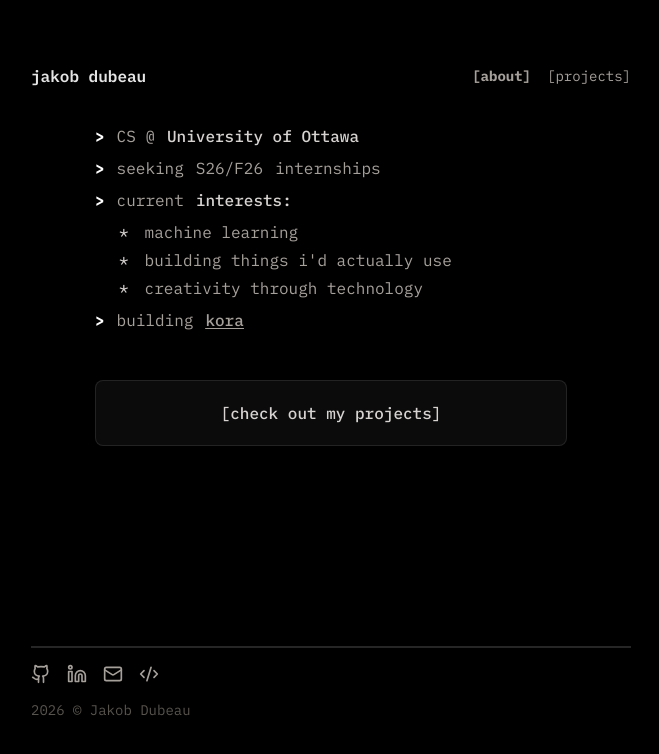
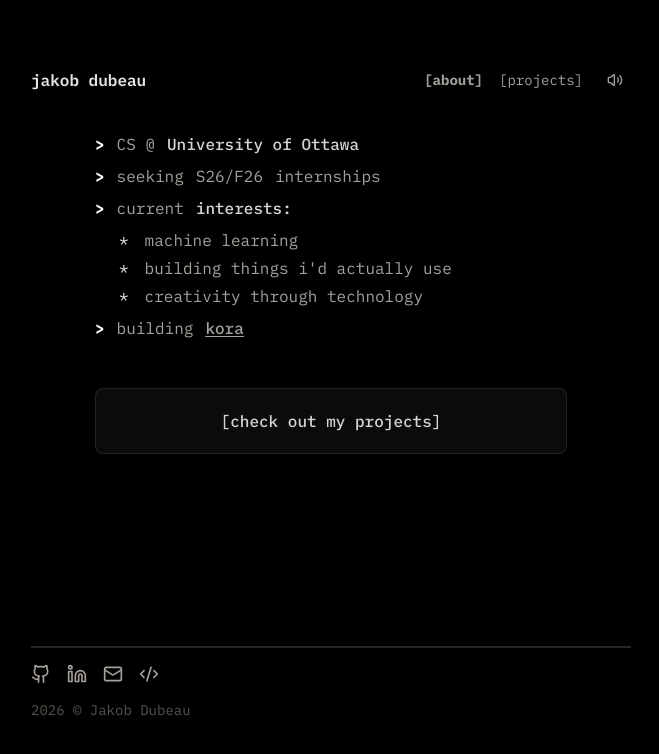
Before and after one commit to jakobdubeau/portfolio-v2, a Next.js app: page / in a window 1280 px wide. Shown: the top 754 px of the page, without its empty margins (309-968 px from the left). Built offline with nearby package versions, Linux system fonts and the light colour scheme; no server answers.

Commit message:
implement mute button

```diff
--- a/src/app/layout.js
+++ b/src/app/layout.js
@@ -3,6 +3,7 @@ import { IBM_Plex_Mono } from "next/font/google";
 import "./globals.css";
 import Header from "../components/Header";
 import Footer from "../components/Footer";
+import { SoundProvider } from "@/context/SoundContext";
 
 const geistSans = Geist({
   variable: "--font-geist-sans",
@@ -29,6 +30,7 @@ export default function RootLayout({ children }) {
   return (
     <html lang="en">
       <body className={`${geistSans.variable} ${geistMono.variable} ${ibmPlexMono.variable} antialiased`}>
+        <SoundProvider>
           <main className="flex justify-center h-screen selection:bg-indigo-300 bg-black font-mono">
             <div className="flex flex-col gap-4 w-full md:max-w-150 m-6 md:m-20 md:mt-16">
               <Header />
@@ -36,6 +38,7 @@ export default function RootLayout({ children }) {
               <Footer />
             </div>
           </main>
+        </SoundProvider>
       </body>
     </html>
   );
--- a/src/app/page.js
+++ b/src/app/page.js
@@ -1,6 +1,7 @@
 "use client"
 import Link from "next/link"
 import useSound from "use-sound"
+import { useState } from "react"
 
 export default function Home() {
 
--- a/src/components/Header.jsx
+++ b/src/components/Header.jsx
@@ -3,9 +3,11 @@ import Link from "next/link"
 import { usePathname } from "next/navigation"
 import useSound from "use-sound"
 import { Volume2, VolumeX } from "lucide-react"
+import { useAudio } from "@/context/SoundContext"
 
 export default function Header() {
   const pathname = usePathname()
+  const { muted, toggleMuted } = useAudio()
 
   const links = [
     {
@@ -32,12 +34,20 @@ export default function Header() {
           <Link
             key={link.name}
             href={link.href}
-            onClick={() => play()}
+            onClick={() => !muted && play()}
             className={`text-stone-400 hover:text-neutral-200 duration-200 transition-all ${link.isActive ? "font-bold" : ""}`}
           >
             {link.name}
           </Link>
         ))}
+        <button
+          onClick={toggleMuted}
+          className="p-2 rounded-lg text-stone-400 hover:bg-stone-800 transition-colors cursor-pointer"
+          aria-label="Toggle Mute"
+          aria-pressed={muted}
+        >
+          {muted ? <VolumeX className="h-4 w-4"/> : <Volume2 className="h-4 w-4"/>}
+        </button>
 			</div>
     </div>
   )
--- /dev/null
+++ b/src/context/SoundContext.js
@@ -0,0 +1,29 @@
+"use client"
+
+import { createContext, useContext, useState } from "react"
+
+// create context object (empty channel)
+const SoundContext = createContext({
+    muted: false,
+    toggleMuted: () => {},
+})
+
+// convenience wrapper
+export function useAudio() {
+    return useContext(SoundContext)
+}
+
+// create state and give muted, setMuted
+// call useSound to get current value
+// whatever is wrapped inside SoundProvider will have access (children)
+export function SoundProvider({ children }) {
+    const [muted, setMuted] = useState(false)
+
+    const toggleMuted = () => setMuted(mute => !mute)
+
+    return (
+        <SoundContext.Provider value={{ muted, toggleMuted }}>
+            {children}
+        </SoundContext.Provider>
+    )
+}
```
Also changed, not shown: src/components/ui/ProjectCard.jsx (indentation only). Lines whose indentation alone changed are shown as unchanged.
